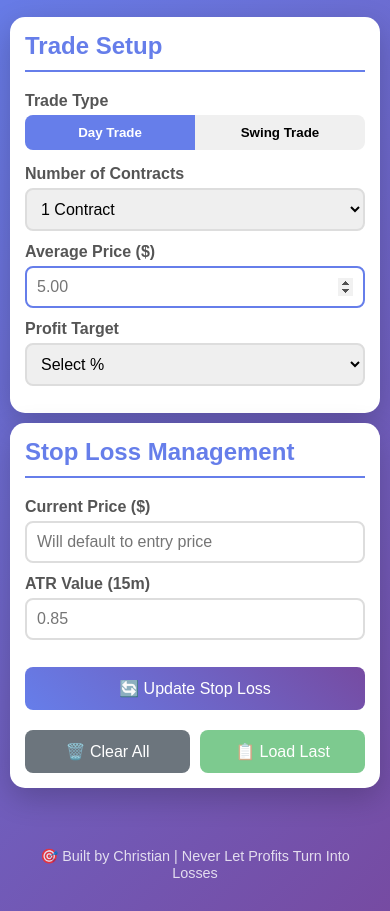
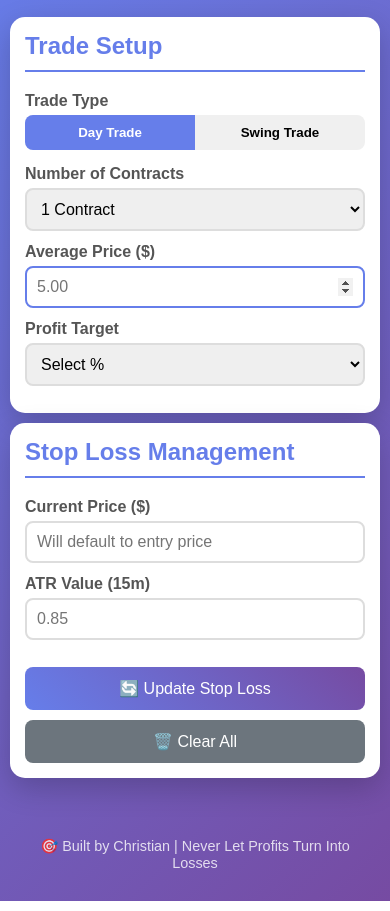
Before and after one commit to christianiredia/options, a plain HTML site: page index.html in a window 390 px wide. Shown: the part 74-985 px from the top of the page. Drawn offline with Linux system fonts and the light colour scheme.

Commit message:
implement aggressive profit locking tiers for small accounts ($1k optimized)
Complete overhaul of stop loss tier system optimized for retail traders with
small accounts. Switched from conservative "let winners run" approach to
aggressive profit protection strategy.

## Key Changes:

### Enhanced Profit Locking:
- Early Lock (20-29%): 25% → 30% (+5% more aggressive)
- Growing Trend (30-49%): 35% → 45% (+10% more aggressive)
- Solid Momentum (50-74%): 50% → 60% (+10% more aggressive)
- Strong Runner (75-99%): 65% → 70% (+5% more aggressive)
- Big Profit Zone (100-149%): 75% → 80% (+5% more aggressive)
- Max Cap (500%+): 97% → 98% (+1% more aggressive)

### Tighter ATR Trailing:
- Reduced ATR multipliers across all profitable tiers
- 20-30% tighter trailing stops for better protection
- Faster profit locking with less reversal risk

### Code Cleanup:
- Removed useless "Load Last" button functionality
- Simplified button layout and reduced UI clutter
- Cleaned up dead code and unused functions

## Impact:
Better suited for accounts under $5k where capital preservation and
steady compounding matter more than home run swings. Expect more
consistent profits with reduced emotional stress from profit reversals.

Optimized for mobile trading with aggressive profit protection strategy.

```diff
--- a/index.html
+++ b/index.html
@@ -400,10 +400,7 @@
 
                 <button type="button" class="btn" onclick="calculateAll()" style="margin-top: 15px;">🔄 Update Stop Loss</button>
 
-                <div style="display: flex; gap: 10px; margin-top: 10px;">
-                    <button type="button" class="btn" onclick="clearAll()" style="background: #6c757d; flex: 1;">🗑️ Clear All</button>
-                    <button type="button" class="btn" onclick="loadLastCalculation()" style="background: #28a745; flex: 1;" id="loadLastBtn" disabled>📋 Load Last</button>
-                </div>
+                <button type="button" class="btn" onclick="clearAll()" style="background: #6c757d; margin-top: 10px;">🗑️ Clear All</button>
             </div>
         </div>
 
@@ -510,27 +507,10 @@
             document.getElementById('targetDisplay').style.display = 'none';
             document.getElementById('quickSummary').style.display = 'none';
             document.getElementById('alertMessage').innerHTML = '';
-            document.getElementById('loadLastBtn').disabled = true;
 
             window.lastStopLoss = null;
 
             document.getElementById('avgPrice').focus();
-
-            if (navigator.vibrate) {
-                navigator.vibrate(50);
-            }
-        }
-
-        function loadLastCalculation() {
-            if (!lastCalculation) return;
-
-            document.getElementById('avgPrice').value = lastCalculation.avgPrice;
-            document.getElementById('currentPrice').value = lastCalculation.currentPrice;
-            document.getElementById('atrValue').value = lastCalculation.atrValue;
-            document.getElementById('contracts').value = lastCalculation.contracts;
-
-            defaultCurrentPrice();
-            calculateAll();
 
             if (navigator.vibrate) {
                 navigator.vibrate(50);
@@ -725,7 +705,6 @@
                 contracts: contracts
             };
 
-            document.getElementById('loadLastBtn').disabled = false;
             document.getElementById('alertMessage').innerHTML = '<div class="alert ' + alertClass + '">' + alertMessage + '</div>';
         }
     </script>
```
